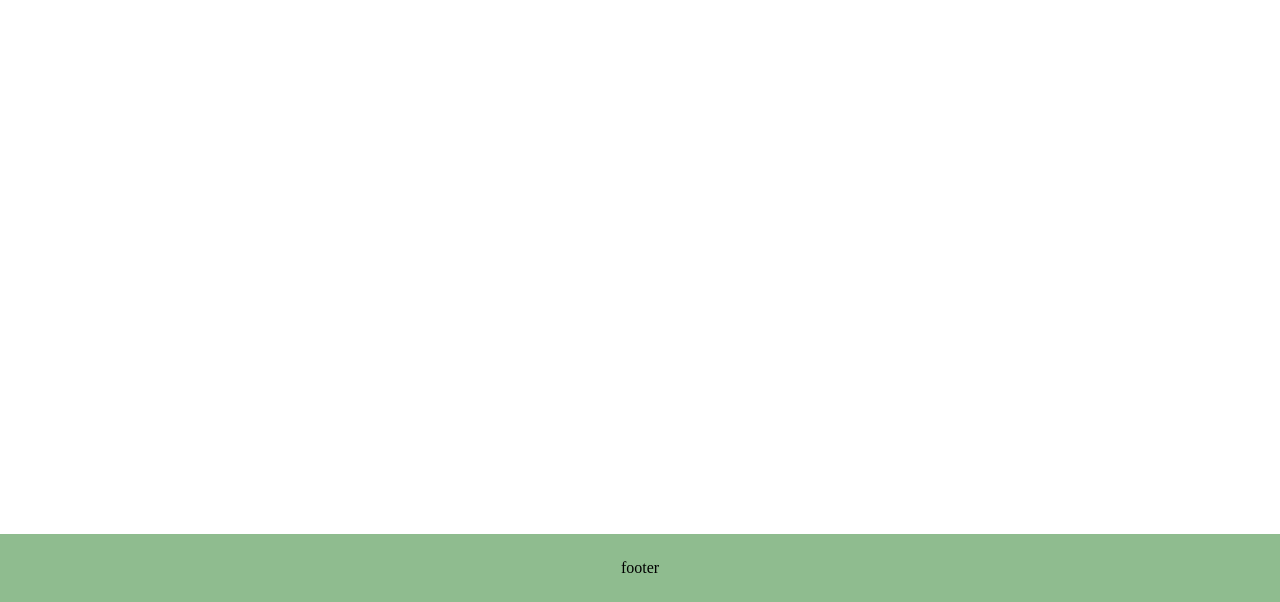
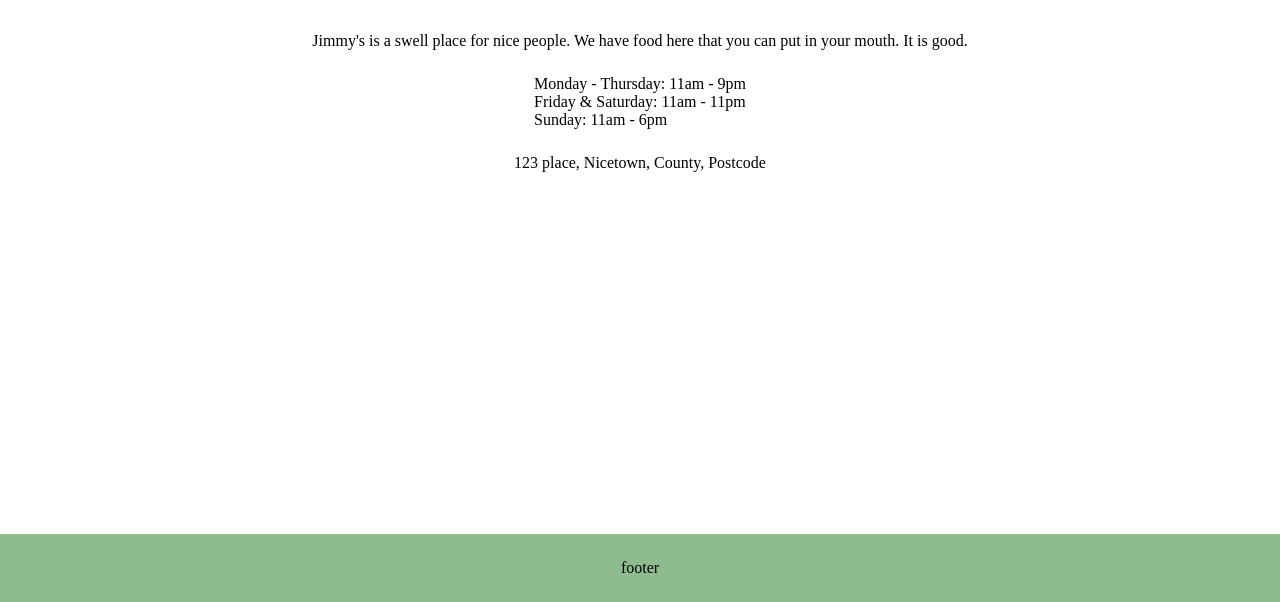
Before and after one commit to Sullivown/restaurant-demo-site, a website built with webpack: page dist/index.html in a window 1280 px wide. Shown: the part 198-800 px from the top of the page. Built offline with nearby package versions, Linux system fonts and the light colour scheme.

Commit message:
Update home page content

```diff
--- a/src/pages/home.js
+++ b/src/pages/home.js
@@ -1,14 +1,48 @@
 const home = function() {
+    const openingTimesArr = [
+        {
+            'days': 'Monday - Thursday',
+            'times': '11am - 9pm'
+        },
+        {
+            'days': 'Friday & Saturday',
+            'times': '11am - 11pm'
+        },
+        {
+            'days': 'Sunday',
+            'times': '11am - 6pm'
+        }
+    ];
 
     const render = () => {
         const contentDiv = document.querySelector('#content');
         contentDiv.innerHTML = '';
 
-        const homeElement =  document.createElement('div');
-        homeElement.setAttribute('id', 'home');
-        homeElement.textContent = 'THIS IS THE HOME PAGE!';
+        const homeDiv =  document.createElement('div');
+        homeDiv.setAttribute('id', 'home-div');
+        homeDiv.classList.add('page-content');
 
-        contentDiv.appendChild(homeElement);
+        const h1 = document.createElement('h1');
+        h1.textContent = `Welcome to Jimmy's Restaurant`
+        homeDiv.appendChild(h1);
+
+        const about = document.createElement('div');
+        about.textContent = `Jimmy's is a swell place for nice people. We have food here that you can put in your mouth. It is good.`;
+        homeDiv.appendChild(about);
+
+        const openingTimes = document.createElement('div');
+        for (const day in openingTimesArr) {
+            const div = document.createElement('div');
+            div.textContent = `${openingTimesArr[day].days}: ${openingTimesArr[day].times}`
+            openingTimes.appendChild(div);
+        }
+        homeDiv.appendChild(openingTimes);
+
+        const location = document.createElement('div');
+        location.textContent = `123 place, Nicetown, County, Postcode`;
+        homeDiv.appendChild(location);
+
+        contentDiv.appendChild(homeDiv);
     }
 
     return {
--- a/src/style.css
+++ b/src/style.css
@@ -38,6 +38,14 @@ body {
     display: flex;
     flex: 1;
     padding: 25px;
+    justify-content: center;
+}
+
+.page-content {
+    display: flex;
+    flex-direction: column;
+    align-items: center;
+    gap: 25px;
 }
 
 #footer {
```
